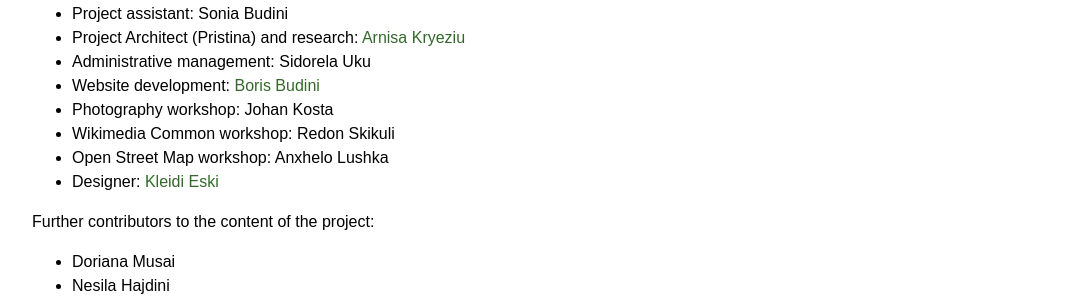
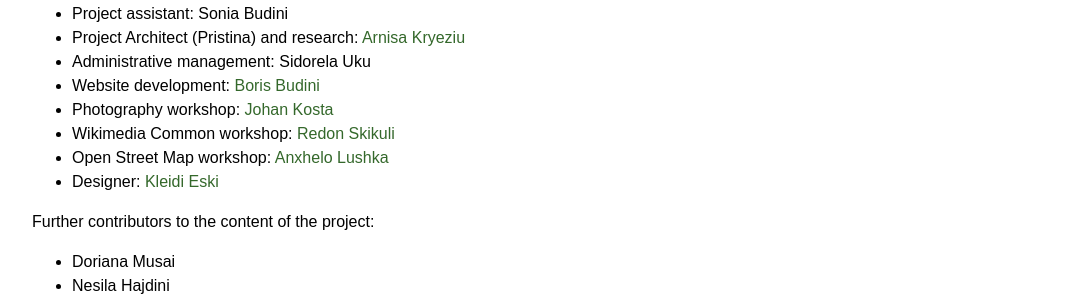
Before and after one commit to OpenLabsHackerspace/PreservingWB, a Jekyll site: the page built from team.html, in a window 1280 px wide. Shown: the part 540-836 px from the top of the page, without its empty margins (96-1176 px from the left). Built offline with Jekyll 4.4.1, drawn with Linux system fonts in a browser that asks for light colours; some web fonts are replaced; some of the changed lines change nothing that is shown.

Commit message:
Add more personal links

```diff
--- a/team.html
+++ b/team.html
@@ -55,9 +55,9 @@
      <li>Project  Architect (Pristina) and research: <a href="https://www.linkedin.com/in/arnisakryeziu" target="_blank">Arnisa Kryeziu</a></li>
      <li>Administrative management: Sidorela Uku</li>
      <li>Website development: <a href="https://boris.budini.xyz/" target="_blank">Boris Budini</a></li>
-     <li>Photography workshop: Johan Kosta</li>
-     <li>Wikimedia Common workshop: Redon Skikuli</li>
-     <li>Open Street Map workshop: Anxhelo Lushka</li>
+     <li>Photography workshop: <a href="https://www.behance.net/koinoyohan" target="_blank">Johan Kosta</a></li>
+     <li>Wikimedia Common workshop: <a href="https://redon.skikuli.com/" target="_blank">Redon Skikuli</a></li>
+     <li>Open Street Map workshop: <a href="https://lushka.al/" target="_blank">Anxhelo Lushka</a></li>
      <li>Designer: <a href="http://lightandmoving.com/" target="_blank">Kleidi Eski</a></li>
     </ul>
     <p>Further contributors to the content of the project:</p>
```
